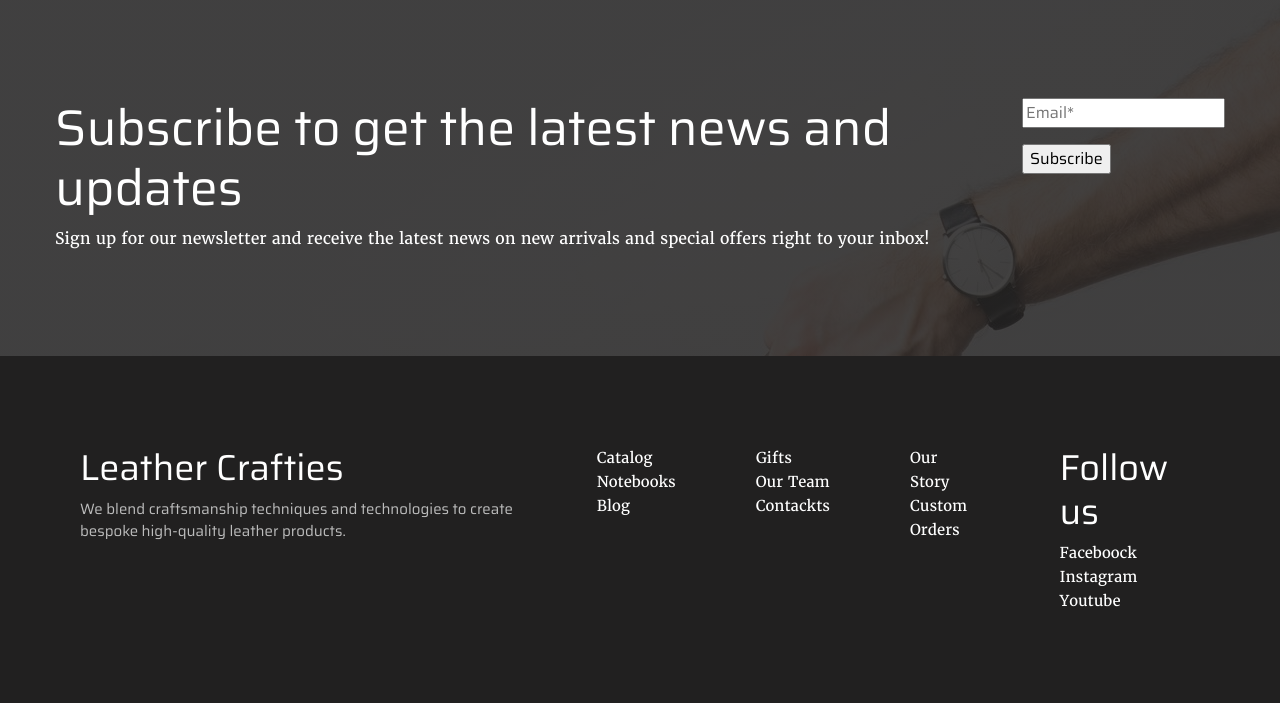
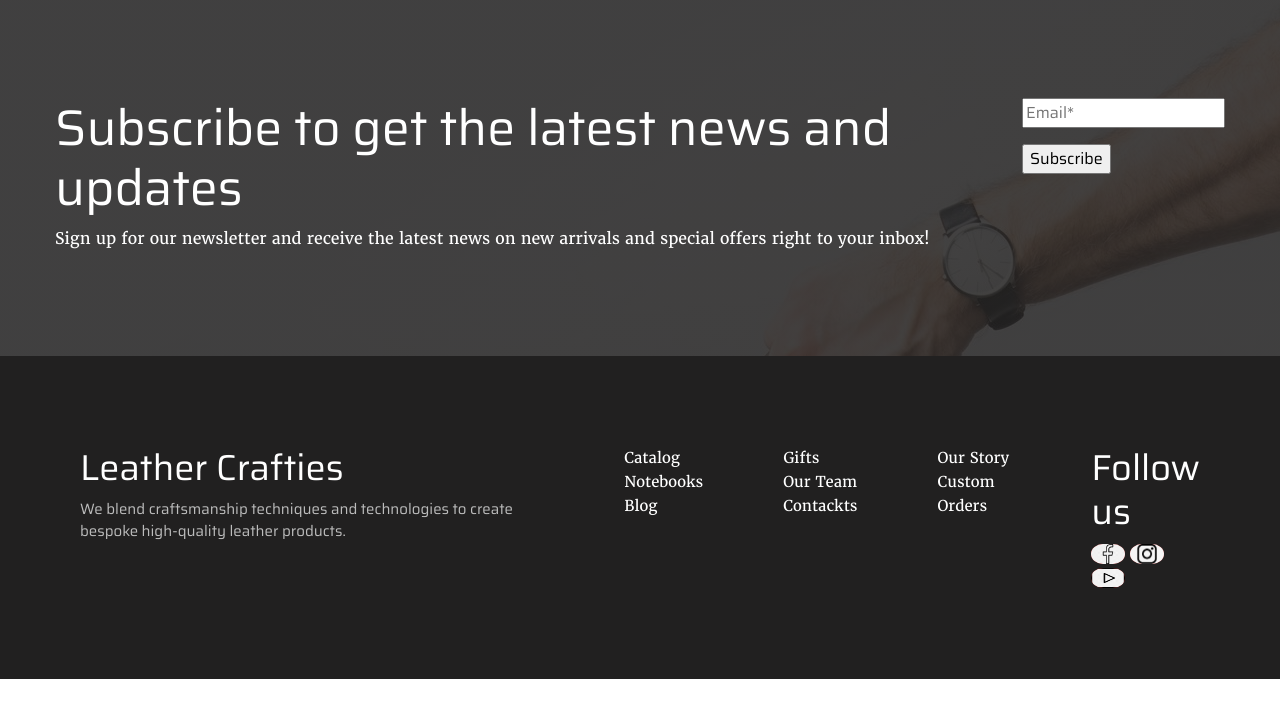
Before and after one commit to Karpovich22/New-craft, a plain HTML site: page index.html in a window 1280 px wide. Shown: the part 9712-10415 px from the top of the page. After the commit the page ends 10391 px from the top, so only its background shows below. Drawn offline with nearby package versions, Linux system fonts and the light colour scheme.

Commit message:
Samp;e code

```diff
--- a/css/index.css
+++ b/css/index.css
@@ -589,9 +589,15 @@ footer p { color: #BCBCBC;
     font-size: 36px;
     font-family: "Saira";
 }
-
-
-
+.item-container a {
+    text-decoration: none;
+}
+    .item-container img {
+    width: 34px;
+    height:20px;
+    border-radius: 50%/70%;
+   background: #E04141;
+    }
 @font-face {
     font-family: "Saira";
     src: url("../font/Saira-Regular.ttf");
--- a/index.html
+++ b/index.html
@@ -297,9 +297,11 @@
             </div>
             <div class="footer_item">
                 <h3> Follow us</h3>
-                <a href="faceboock.com"> Faceboock </a>
-                <a href="instagram.com"> Instagram </a>
-                <a href="youtube.com"> Youtube </a>
+                <div class="item-container">
+                <a href="https://www.facebook.com"> <img src="img/facebook.png" alt="Facebook"> </a>
+                <a href="https://www.instagram.com"> <img src="img/instagram.png" alt="Instagram"> </a>
+                <a href="https://www.youtube.com"> <img src="img/youtube.png" alt="Youtube"> </a>
+                </div>
             </div>
         </div>
     </footer>
```
Also changed, not shown: img/facebook.png (added), img/instagram.png (added), img/youtube.png (added).
